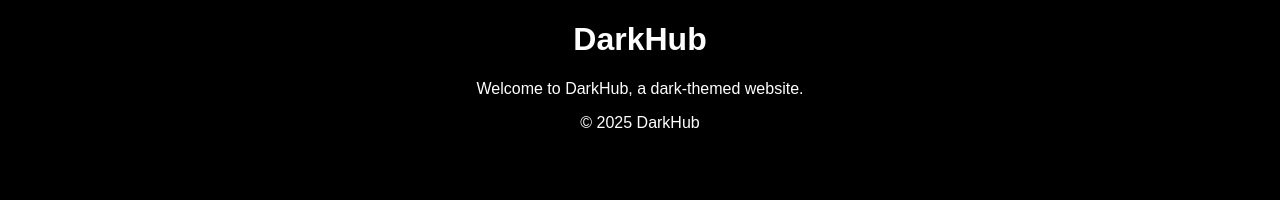
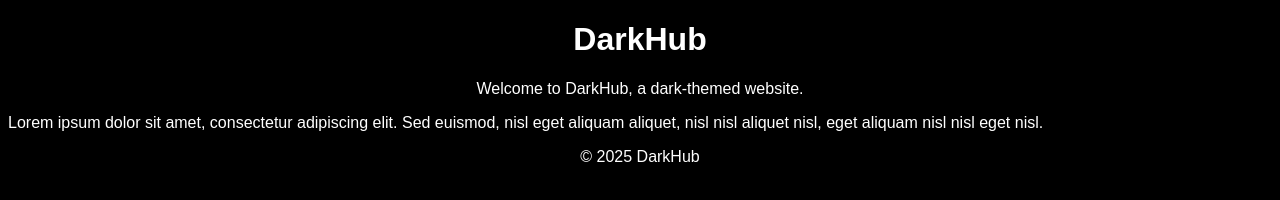
Before and after one commit to Wesleyhn/darkhub, a website: page index.html in a window 1280 px wide. Drawn offline with Linux system fonts and the light colour scheme.

Commit message:
teste-webhook

```diff
--- a/index.html
+++ b/index.html
@@ -13,6 +13,10 @@
         <main>
             <section>
                 <p class="text-intro">Welcome to DarkHub, a dark-themed website.</p>
+                <p class="text">
+                    Lorem ipsum dolor sit amet, consectetur adipiscing elit. Sed euismod, nisl eget
+                    aliquam aliquet, nisl nisl aliquet nisl, eget aliquam nisl nisl eget nisl.
+                </p>
             </section>
         </main>
         <footer>
```
